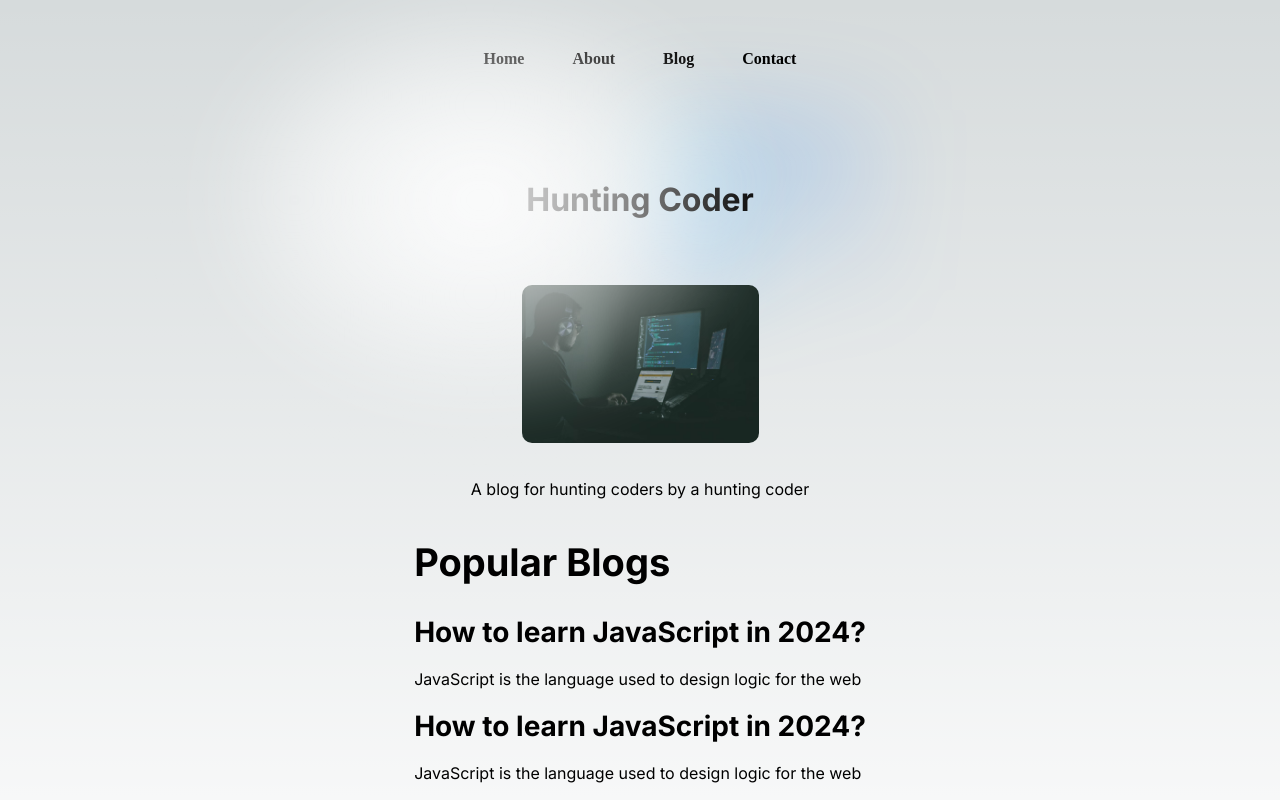
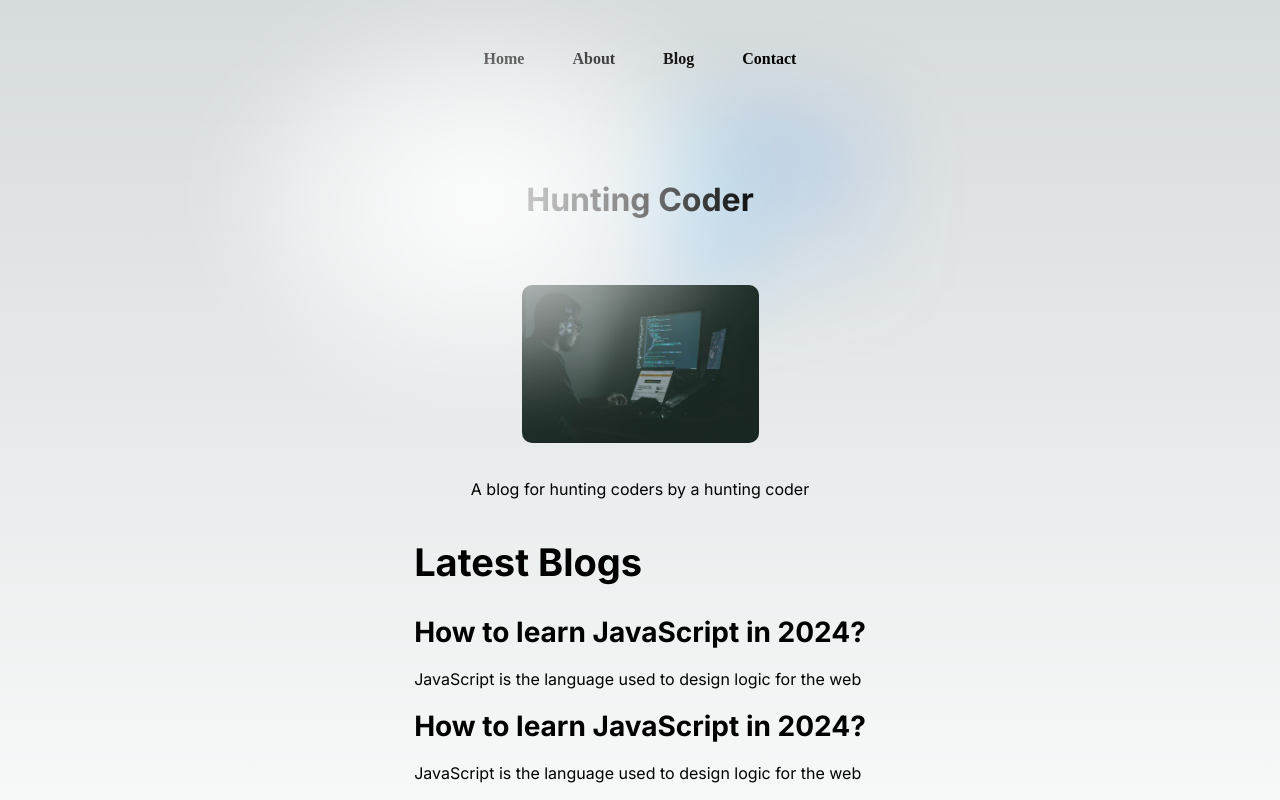
Before and after one commit to RoshanSawlani/huntingcoder, a Next.js app: page / in a window 1280 px wide. Shown: the top 800 px of the page. Built offline with nearby package versions, Linux system fonts and the light colour scheme.

Commit message:
Displaying navbar on all pages

```diff
--- /dev/null
+++ b/components/Navbar.js
@@ -0,0 +1,18 @@
+import Link from 'next/link'
+import React from 'react'
+import styles  from '@/styles/Home.module.css';
+
+const Navbar = () => {
+  return (
+    <nav className={styles.mainnav}>
+        <ul>
+          <Link href="/" legacyBehavior><a><li>Home</li></a></Link>
+          <Link href="/about" legacyBehavior><a><li>About</li></a></Link>
+          <Link href="/blog" legacyBehavior><a><li>Blog</li></a></Link>
+          <Link href="/contact" legacyBehavior><a><li>Contact</li></a></Link>
+        </ul>
+      </nav>
+  )
+}
+
+export default Navbar
--- a/pages/_app.js
+++ b/pages/_app.js
@@ -1,5 +1,10 @@
+import Navbar from "@/components/Navbar";
 import "@/styles/globals.css";
 
 export default function App({ Component, pageProps }) {
-  return <Component {...pageProps} />;
+  return(
+  <>
+  <Navbar/>
+  <Component {...pageProps} />
+  </>)
 }
--- a/pages/index.js
+++ b/pages/index.js
@@ -1,9 +1,8 @@
 import Head from "next/head";
 import Image from "next/image";
-import Script from "next/script";
 import { Inter } from "next/font/google";
 import styles from "@/styles/Home.module.css";
-import Link from "next/link";
+
 
 
 
@@ -31,17 +30,8 @@
 
       </Head>
       {/* <Script src="/sc.js" strategy="lazyOnload"></Script> */}
-      <nav className={styles.mainnav}>
-        <ul>
-          <Link href="/" legacyBehavior><a><li>Home</li></a></Link>
-          <Link href="/about" legacyBehavior><a><li>About</li></a></Link>
-          <Link href="/blog" legacyBehavior><a><li>Blog</li></a></Link>
-          <Link href="/contact" legacyBehavior><a><li>Contact</li></a></Link>
-        </ul>
-      </nav>
+
       <main className={`${styles.main} ${inter.className}`}>
-
-
         <div className={styles.center}>
           <h1 className={styles.title}>
             <span className="mySpan">Hunting Coder</span>
@@ -53,7 +43,7 @@
         </div>
         <p className={styles.popular}>A blog for hunting coders by a hunting coder</p>
         <div className={styles.blogs}>
-          <h2>Popular Blogs</h2>
+          <h2>Latest Blogs</h2>
           <div className={styles.blogItem}>
             <h3>How to learn JavaScript in 2024?</h3>
             <p>JavaScript is the language used to design logic for the web</p>
```
